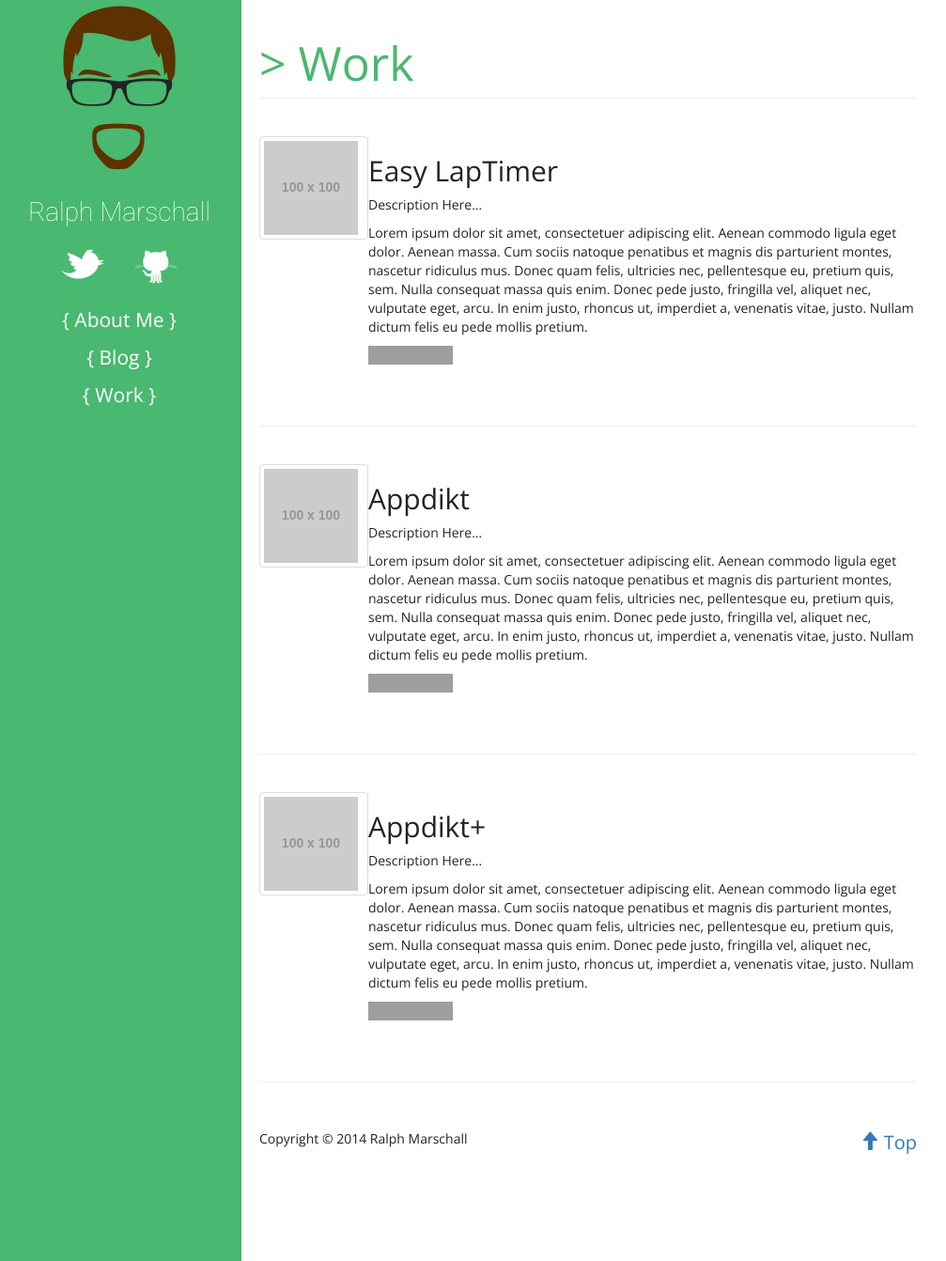
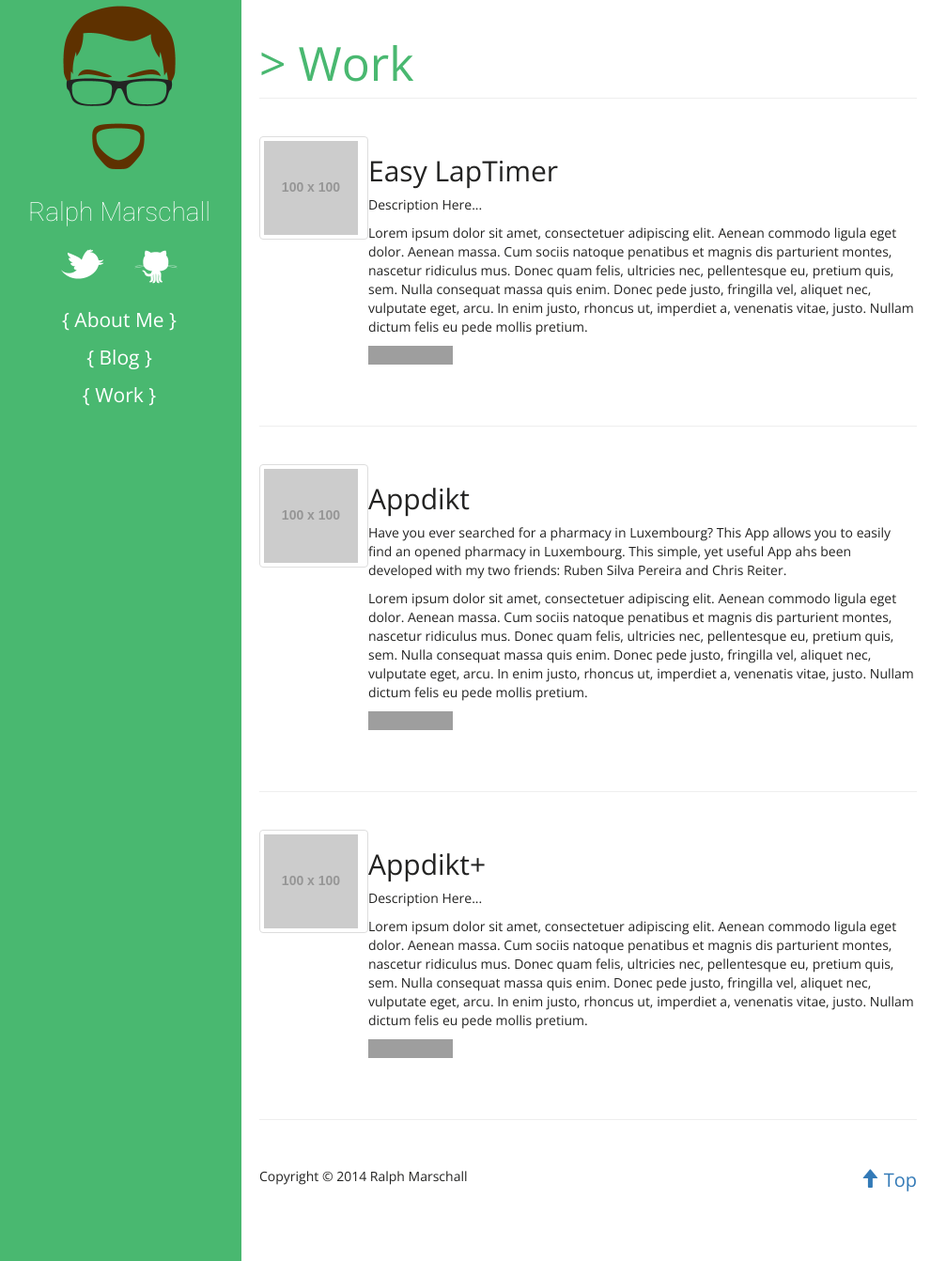
Before and after one commit to Ra1phM/Ra1phM.github.io, a Jekyll site: the page built from work/index.html, in a window 1280 px wide and 1342 px high, cut to the strip 0-1342 px from the top of the window. Shown: the whole strip at 94% size, without its empty margins (3-1010 px from the left). Built offline with Jekyll 4.4.1, drawn with Linux system fonts in a browser that asks for light colours; nearby versions of some CDN libraries; grey boxes are pictures that could not be loaded.

Commit message:
Fixed urls, base url and cleaned some href and src in the default layout.

```diff
--- a/_config.yml
+++ b/_config.yml
@@ -1,9 +1,9 @@
 # Site settings
 title: Ralph Marschall
 description: "Ralph Marschall's website."
-baseurl: "http://ra1phm.github.io"
-#url: "localhost:4000"
-#url: "http://www.ralphmarschall.lu"
+url: 'http://ra1phm.github.io'
+#url: 'http://localhost:4000'
+#url: 'http://ralphmarschall.lu'
 
 #include:     ['.htaccess']
 exclude:     ['/sass', '/.sass-cache','/venv', '/temp', 'jekyll-post.py', 'requirements.txt', 'README.md']
--- a/_data/apps.yml
+++ b/_data/apps.yml
@@ -5,8 +5,8 @@
 
 -   name: 'Appdikt'
     app-icon: 'icon-image'
-    itunes-link: 'https://itunes.apple.com/lu/app/easy-laptimer/id562558990?mt=8&uo=4'
-    description: 'Description Here...'
+    itunes-link: 'https://itunes.apple.com/lu/app/appdikt/id690483774?mt=8'
+    description: 'Have you ever searched for a pharmacy in Luxembourg? This App allows you to easily find an opened pharmacy in Luxembourg. This simple, yet useful App ahs been developed with my two friends: Ruben Silva Pereira and Chris Reiter.'
 
 -   name: 'Appdikt+'
     app-icon: 'icon-image'
--- a/_layouts/default.html
+++ b/_layouts/default.html
@@ -7,11 +7,11 @@
     <meta name="viewport" content="width=device-width, initial-scale=1">
     <title>{% if page.title %}{{ page.title }} | {% endif %}{{ site.title }}</title>
     <meta name="description" content="{{ site.description }}">
-    <link rel="canonical" href="{{ page.url | replace:'index.html','' | prepend: site.baseurl | prepend: site.url }}">
+    <link rel="canonical" href="{{ page.url | replace:'index.html','' | prepend: site.url }}">
 
     <link href='http://fonts.googleapis.com/css?family=Open+Sans:400,300,700|Roboto:100' rel='stylesheet' type='text/css'>
     <link rel="stylesheet" href="//netdna.bootstrapcdn.com/bootstrap/3.1.1/css/bootstrap.min.css">
-    <link rel="stylesheet" type="text/css" href="{{ "/css/style.css" | prepend: site.baseurl }}">
+    <link rel="stylesheet" type="text/css" href="/css/style.css">
 </head>
 
 <body>
@@ -22,7 +22,7 @@
             <div id="sidebar" class="">
                 <div class="toggle-sidebar"><a id="showLeftPush"><span class="glyphicon glyphicon-chevron-right"></span></a></div>
                 <header id="header">
-                    <a href="{{ site.baseurl }}/" ><span class="profile-picture"></span></a>
+                    <a href="/" ><span class="profile-picture"></span></a>
                     Ralph Marschall
                 </header>
 
@@ -33,9 +33,9 @@
 
                 <nav id="navigation">
                     <ul class="nav nav-pills nav-stacked">
-                        <li><a href="{{ site.baseurl }}/" >&#123; About Me &#125;</a></li>
-                        <li><a href="{{ site.baseurl }}/blog">&#123; Blog &#125;</a></li>
-                        <li><a href="{{ site.baseurl }}/work">&#123; Work &#125;</a></li>
+                        <li><a href="/" >&#123; About Me &#125;</a></li>
+                        <li><a href="/blog">&#123; Blog &#125;</a></li>
+                        <li><a href="/work">&#123; Work &#125;</a></li>
                     </ul>
                 </nav>
             </div>
@@ -59,8 +59,8 @@
     </div>
 
     <script src="https://ajax.googleapis.com/ajax/libs/jquery/1.11.0/jquery.min.js"></script>
-    <script src="{{ "/js/bootstrap.min.js" | prepend: site.baseurl }}" type="text/javascript"></script>
-    <script src="{{ "/js/script.js" | prepend: site.baseurl }}" type="text/javascript"></script>
+    <script src="/js/bootstrap.min.js" type="text/javascript"></script>
+    <script src="/js/script.js" type="text/javascript"></script>
   </body>
 
   </html>
--- a/_layouts/post.html
+++ b/_layouts/post.html
@@ -37,5 +37,5 @@
 <a href="http://disqus.com" class="dsq-brlink">comments powered by <span class="logo-disqus">Disqus</span></a>
 {% endif %}
 
-<p><a href="{{ site.baseurl }}/">Back To The Blog</a></p>
+<p><a href="/">Back To The Blog</a></p>
 <hr />
--- a/index.html
+++ b/index.html
@@ -1,6 +1,6 @@
 ---
 layout: default
-title: My Name is Ralph Marschall
+title: Hi, I'm Ralph Marschall
 ---
 <script type="text/javascript">
     var age = (new Date()).getFullYear()-1991;
```
